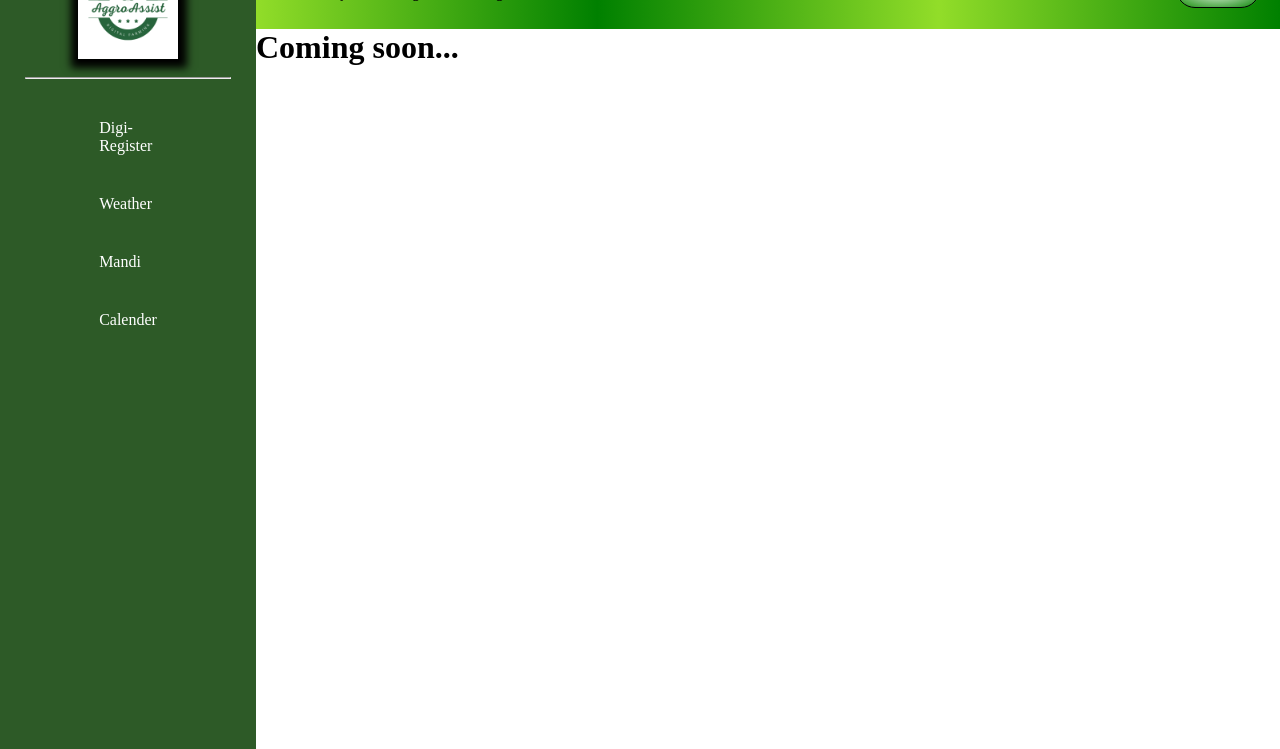
After one commit to RRana6400/AgroAssist, a Flask app: template templates/calender.html in a window 1280 px wide. The commit adds this page. Shown: the part 51-800 px from the top of the page. Run offline with Flask 3, Linux system fonts and the light colour scheme; the template is opened without the code that fills it, so the values that code supplies are empty; some web fonts are replaced.

Commit message:
Minor Fixes and adding calender template.

```diff
--- a/static/css/index_style.css
+++ b/static/css/index_style.css
@@ -26,7 +26,7 @@
         margin-top: 20px;
       }
       .options {
-        font-size: larger;
+        font-size: 100%;
         padding: 20px 80px;
         color: white;
         border-radius: 10px;
--- /dev/null
+++ b/templates/calender.html
@@ -0,0 +1,7 @@
+{% extends "index.html" %}
+
+{% block content %}
+    <div class="container-calender">
+      <h1 >Coming soon...</h1>
+    </div>
+{% endblock content %}
--- a/templates/home.html
+++ b/templates/home.html
@@ -13,7 +13,7 @@
         <div class="links">
           <a class="home-a" href="/record_management" style="grid-row: 1/2; grid-column: 1/2">Digi-Register</a>
           <a class="home-a" href="/weather" style="grid-row: 1/2; grid-column: 2/3">Weather</a>
-          <a class="home-a" href="" style="grid-row: 2/3; grid-column: 1/2">Calender</a>
+          <a class="home-a" href="/calender" style="grid-row: 2/3; grid-column: 1/2">Calender</a>
           <a class="home-a" href="/mandi" style="grid-row: 2/3; grid-column: 2/3">Mandi</a>
         </div>
       </div>
--- a/templates/index.html
+++ b/templates/index.html
@@ -34,7 +34,7 @@
         <hr />
         <ul class="sidebar-options">
           <a href="/record_management" class="link-options">
-            <li class="options">Records</li>
+            <li class="options">Digi-Register</li>
           </a>
 
           <a href="/weather" class="link-options">
@@ -42,7 +42,7 @@
           </a>
 
           <a href="/mandi" class="link-options"><li class="options">Mandi</li></a>
-          <a href="" class="link-options"><li class="options">Calender</li></a>
+          <a href="/calender" class="link-options"><li class="options">Calender</li></a>
           <a href="" class="link-options"><li></li></a>
         </ul>
       </div>
@@ -67,7 +67,6 @@
       </div>
     </div>
 
-    <script src="/static/js/htmx.min.js"></script>
     <script>
       const dialog = document.getElementById("updateDialog");
 
```
Also changed, not shown: static/css/calender_style.css (added, +12 -0 lines), static/css/landing_page_style..css (+12 -2 lines), templates/landing_page.html (+5 -5 lines), templates/record_manage.html (+1 -36 lines).
